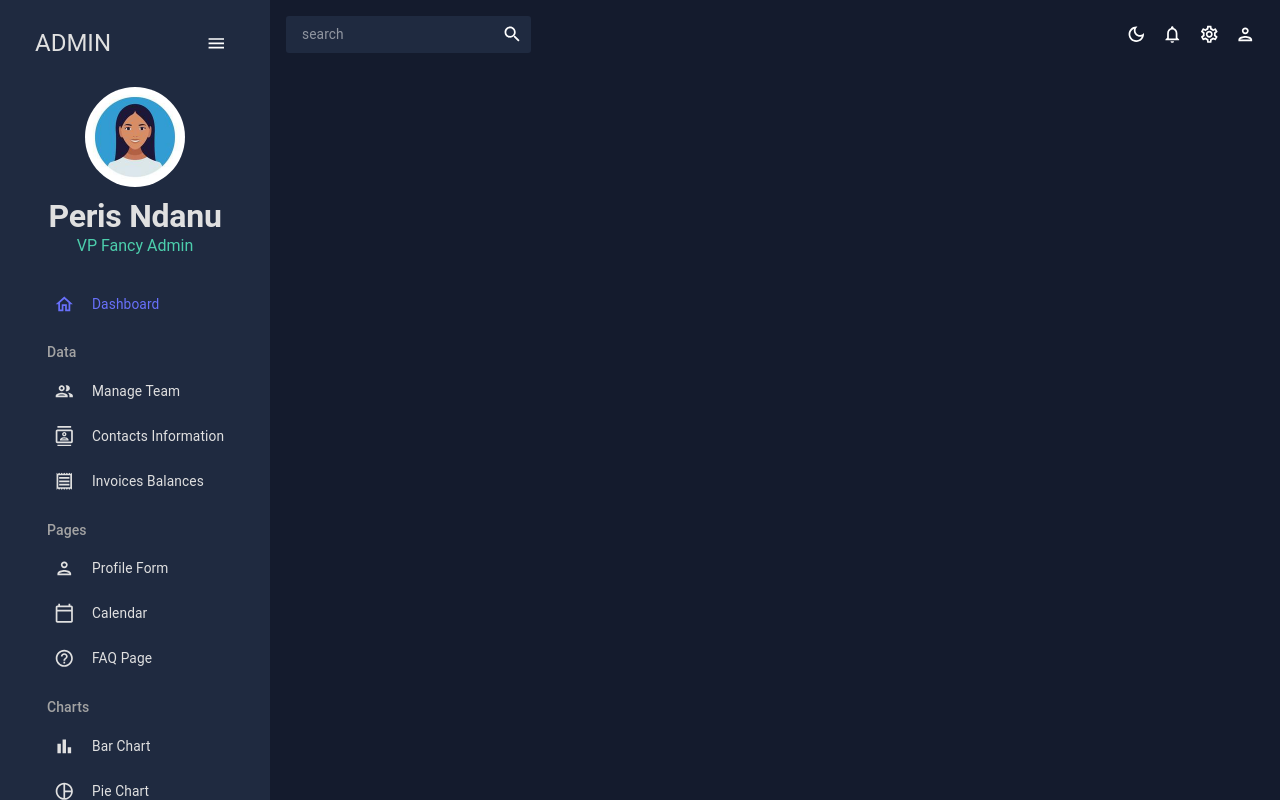
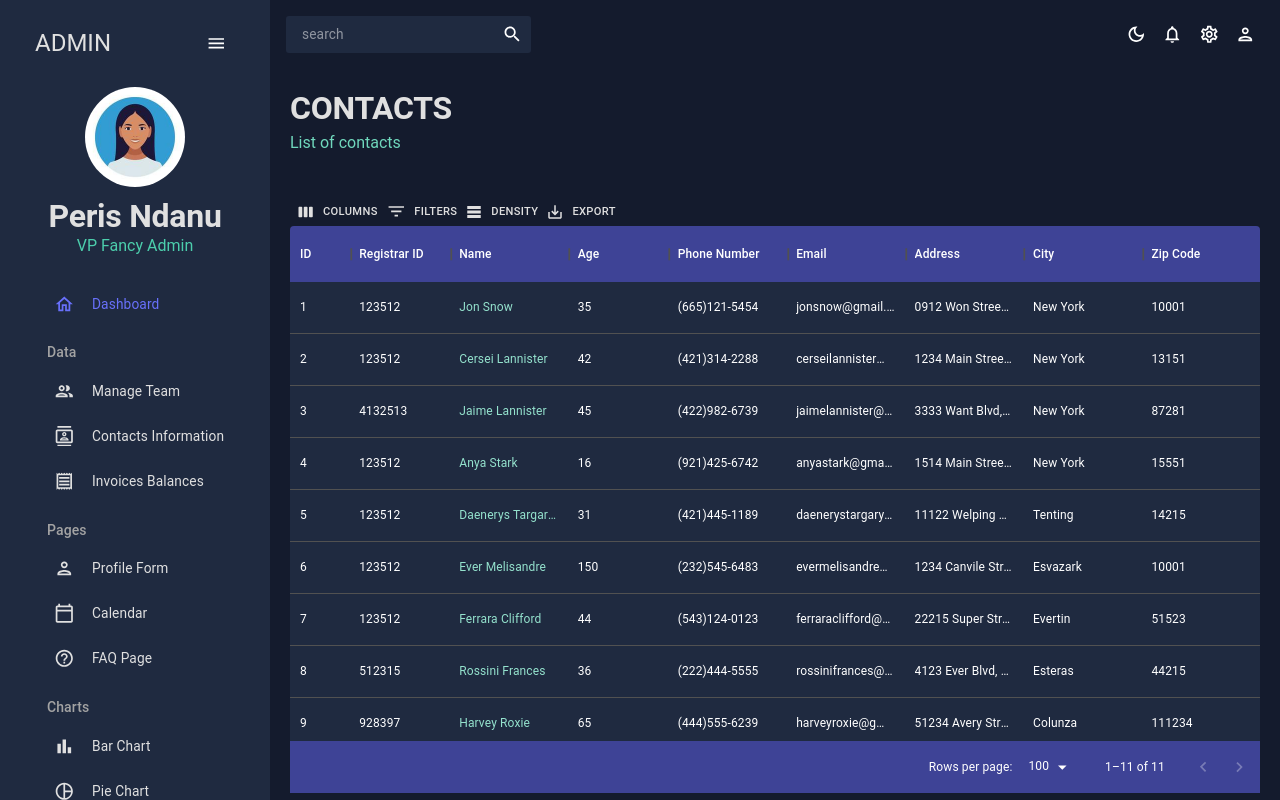
Before and after one commit to mimipeshy/dashboard, a React (Create React App) app: page /invoices in a window 1280 px wide. Built offline with nearby package versions, Linux system fonts and the light colour scheme.

Commit message:
create invoices

```diff
--- a/src/App.js
+++ b/src/App.js
@@ -4,7 +4,7 @@
 import Sidebar from "./scenes/global/Sidebar";
 import Dashboard from "./scenes/dashboard";
 import Team from "./scenes/team";
-// import Invoices from "./scenes/invoices";
+import Invoices from "./scenes/invoices";
 import Contacts from "./scenes/contacts";
 // import Bar from "./scenes/bar";
 // import Form from "./scenes/form";
@@ -30,7 +30,7 @@
           <Route path="/" element={<Dashboard />} />
                 <Route path="/team" element={<Team />} />
                 <Route path="/contacts" element={<Contacts />} />
-                {/* <Route path="/invoices" element={<Invoices />} /> */}
+                <Route path="/invoices" element={<Invoices />} />
                 {/* <Route path="/form" element={<Form />} /> */}
                 {/* <Route path="/bar" element={<Bar />} /> */}
                 {/* <Route path="/pie" element={<Pie />} /> */}
--- /dev/null
+++ b/src/scenes/invoices/index.jsx
@@ -0,0 +1,97 @@
+import { Box } from "@mui/material";
+import { DataGrid, GridToolbar } from "@mui/x-data-grid";
+import { tokens } from "../../theme";
+import { mockDataContacts } from "../../data/mockData";
+import Header from "../../components/Header";
+import { useTheme } from "@mui/material";
+
+const Invoices = () => {
+  const theme = useTheme();
+  const colors = tokens(theme.palette.mode);
+  const columns = [
+    { field: "id", headerName: "ID", flex: 0.5 },
+    { field: "registrarId", headerName: "Registrar ID" },
+    {
+      field: "name",
+      headerName: "Name",
+      flex: 1,
+      cellClassName: "name-column--cell"
+    },
+    {
+      field: "age",
+      headerName: "Age",
+      type: "number",
+      headerAlign: "left",
+      align: "left",
+    },
+    {
+      field: "phone",
+      headerName: "Phone Number",
+      flex: 1,
+    },
+    {
+      field: "email",
+      headerName: "Email",
+      flex: 1,
+    },
+    {
+      field: "address",
+      headerName: "Address",
+      flex: 1,
+    },
+    {
+      field: "city",
+      headerName: "City",
+      flex: 1,
+    },
+    {
+      field: "zipCode",
+      headerName: "Zip Code",
+      flex: 1,
+    },
+  ];
+  return (
+    <Box m="20px">
+      <Header title="CONTACTS" subtitle="List of contacts" />
+      <Box
+        m="40px 0 0 0"
+        height="75vh"
+        sx={{
+          "& .MuiDataGrid-root": {
+            border: "none",
+          },
+          "& .MuiDataGrid-cell": {
+            borderBottom: "none",
+          },
+          "& .name-column--cell": {
+            color: colors.greenAccent[300],
+          },
+          "& .MuiDataGrid-columnHeaders": {
+            backgroundColor: colors.blueAccent[700],
+            borderBottom: "none",
+          },
+          "& .MuiDataGrid-virtualScroller": {
+            backgroundColor: colors.primary[400],
+          },
+          "& .MuiDataGrid-footerContainer": {
+            borderTop: "none",
+            backgroundColor: colors.blueAccent[700],
+          },
+          "& .MuiCheckbox-root": {
+            color: `${colors.greenAccent[200]} !important`,
+          },
+          "& .MuiDataGrid-toolbarContainer .MuiButton-text": {
+            color: `${colors.grey[100]} !important`,
+          },
+        }}>
+        <DataGrid
+          rows={mockDataContacts}
+          columns={columns}
+          components={{ Toolbar: GridToolbar }}
+        />
+      </Box>
+    </Box>
+  )
+}
+
+export default Invoices;
```
